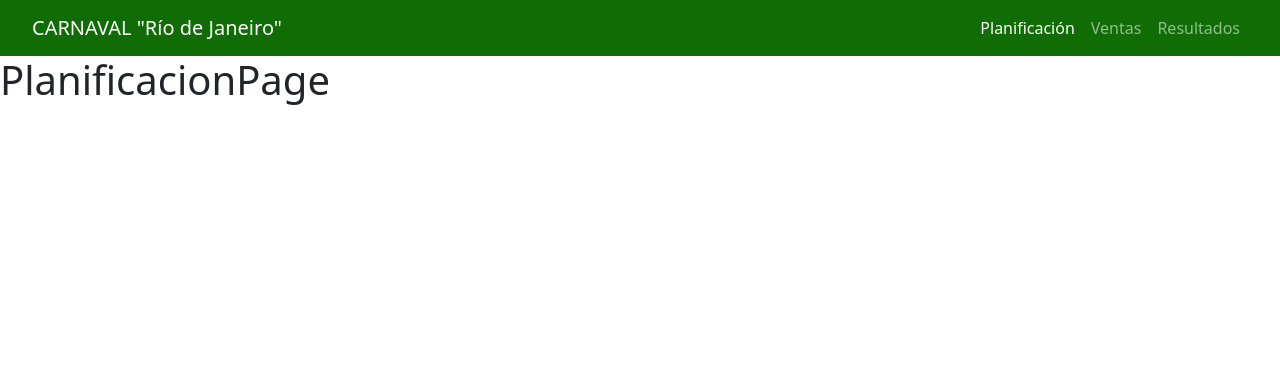
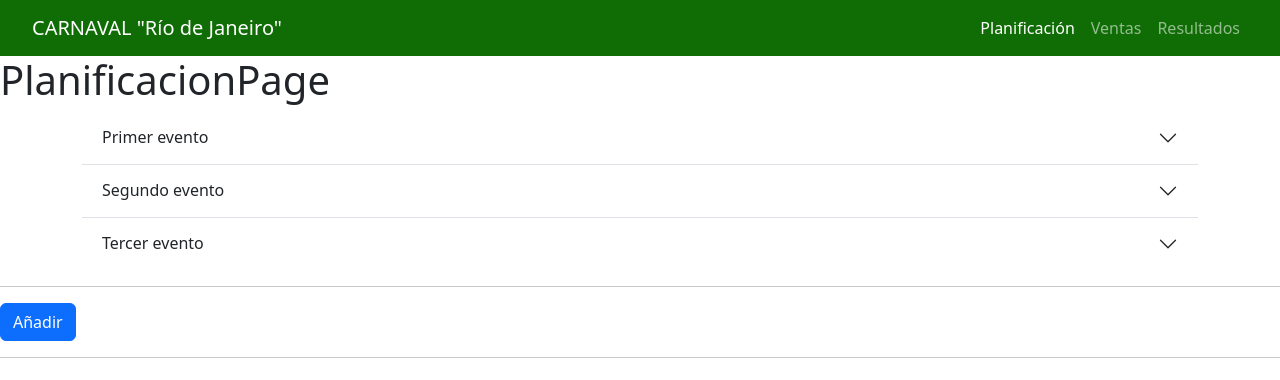
Before and after one commit to luiselianm/Frontend-Proyecto-Carnaval-BDD, a React (Vite) app: page /planificacion in a window 1280 px wide. Shown: the top 380 px of the page. Built offline with nearby package versions, Linux system fonts and the light colour scheme.

Commit message:
Agregada pagina de planificacion

```diff
--- a/index.html
+++ b/index.html
@@ -4,8 +4,9 @@
     <meta charset="UTF-8" />
     <link rel="icon" type="image/svg+xml" href="/vite.svg" />
     <meta name="viewport" content="width=device-width, initial-scale=1.0" />
-    <title>Vite + React</title>
+    <title>Carnaval</title>
     <link href="https://cdn.jsdelivr.net/npm/bootstrap@5.3.0/dist/css/bootstrap.min.css" rel="stylesheet" integrity="sha384-9ndCyUaIbzAi2FUVXJi0CjmCapSmO7SnpJef0486qhLnuZ2cdeRhO02iuK6FUUVM" crossorigin="anonymous">
+    <script src="https://cdn.jsdelivr.net/npm/bootstrap@5.3.0/dist/js/bootstrap.bundle.min.js" integrity="sha384-geWF76RCwLtnZ8qwWowPQNguL3RmwHVBC9FhGdlKrxdiJJigb/j/68SIy3Te4Bkz" crossorigin="anonymous"></script>
     <link rel="stylesheet" type="text/css" href="./styles.css" />
   </head>
   <body>
--- /dev/null
+++ b/src/planificacion/AddEvent.jsx
@@ -0,0 +1,31 @@
+import React from 'react'
+
+export const AddEvent = () => {
+  return (
+    <>
+
+    <button type="button" class="btn btn-primary" data-bs-toggle="modal" data-bs-target="#staticBackdrop">
+        Añadir
+    </button>
+
+    <div class="modal fade" id="staticBackdrop" data-bs-backdrop="static" data-bs-keyboard="false" tabindex="-1" aria-labelledby="staticBackdropLabel" aria-hidden="true">
+    <div class="modal-dialog">
+        <div class="modal-content">
+        <div class="modal-header">
+            <h1 class="modal-title fs-5" id="staticBackdropLabel">Añadir un evento</h1>
+            <button type="button" class="btn-close" data-bs-dismiss="modal" aria-label="Close"></button>
+        </div>
+        <div class="modal-body">
+
+        </div>
+        <div class="modal-footer">
+            <button type="button" class="btn btn-secondary" data-bs-dismiss="modal">Cancelar</button>
+            <button type="button" class="btn btn-primary">Añadir</button>
+        </div>
+        </div>
+    </div>
+    </div>
+
+    </>
+  )
+}
--- /dev/null
+++ b/src/planificacion/EventList.jsx
@@ -0,0 +1,49 @@
+import React from 'react'
+
+export const EventList = () => {
+  return (
+    <>
+        <div className="container">
+
+        <div class="accordion accordion-flush" id="accordionFlushExample">
+        <div class="accordion-item">
+            <h2 class="accordion-header">
+            <button class="accordion-button collapsed" type="button" data-bs-toggle="collapse" data-bs-target="#flush-collapseOne" aria-expanded="false" aria-controls="flush-collapseOne">
+                Primer evento
+            </button>
+            </h2>
+            <div id="flush-collapseOne" class="accordion-collapse collapse" data-bs-parent="#accordionFlushExample">
+            <div class="accordion-body">
+                Descripcion del primer evento
+            </div>
+            </div>
+        </div>
+        <div class="accordion-item">
+            <h2 class="accordion-header">
+            <button class="accordion-button collapsed" type="button" data-bs-toggle="collapse" data-bs-target="#flush-collapseTwo" aria-expanded="false" aria-controls="flush-collapseTwo">
+                Segundo evento
+            </button>
+            </h2>
+            <div id="flush-collapseTwo" class="accordion-collapse collapse" data-bs-parent="#accordionFlushExample">
+            <div class="accordion-body">
+                Descripcion del segundo evento evento
+            </div>
+            </div>
+        </div>
+        <div class="accordion-item">
+            <h2 class="accordion-header">
+            <button class="accordion-button collapsed" type="button" data-bs-toggle="collapse" data-bs-target="#flush-collapseThree" aria-expanded="false" aria-controls="flush-collapseThree">
+                Tercer evento
+            </button>
+            </h2>
+            <div id="flush-collapseThree" class="accordion-collapse collapse" data-bs-parent="#accordionFlushExample">
+            <div class="accordion-body">
+                Descripcion del tercer evento
+            </div>
+            </div>
+        </div>
+        </div>
+        </div>
+    </>
+  )
+}
--- a/src/planificacion/PlanificacionPage.jsx
+++ b/src/planificacion/PlanificacionPage.jsx
@@ -1,6 +1,18 @@
+import { AddEvent } from "./AddEvent"
+import { EventList } from "./EventList"
 
 export const PlanificacionPage = () => {
   return (
-    <h1>PlanificacionPage</h1>
+    <>
+      <h1>PlanificacionPage</h1>
+
+      <EventList/>
+
+    <hr />
+
+      <AddEvent/>
+
+    <hr />
+    </>
   )
 }
```
